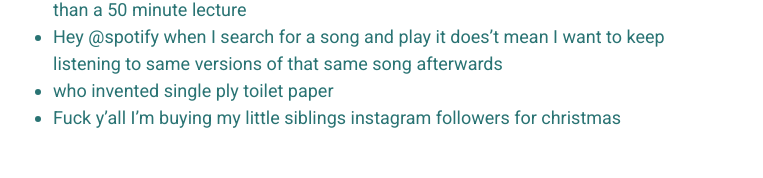
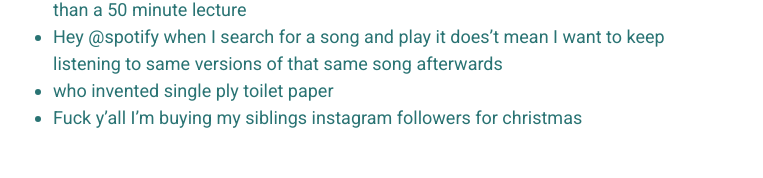
Before and after one commit to iamkahvi/iamkahvi.github.io, a Jekyll site: the page built from _posts/2017-02-03-drafts.md, in a window 1280 px wide. Shown: the part 1279-1457 px from the top of the page, without its empty margins (258-1021 px from the left). Built offline with Jekyll 4.4.1, drawn with Linux system fonts in a browser that asks for light colours.

Commit message:
edit to that tweet

```diff
--- a/_posts/2017-02-03-drafts.md
+++ b/_posts/2017-02-03-drafts.md
@@ -38,4 +38,4 @@ tweets
 - Why am I paying 10 grad in tuition when a 5 minute youtube video teaches me more than a 50 minute lecture
 - Hey @spotify when I search for a song and play it does’t mean I want to keep listening to same versions of that same song afterwards
 - who invented single ply toilet paper
-- Fuck y’all I’m buying my little siblings instagram followers for christmas
+- Fuck y’all I’m buying my siblings instagram followers for christmas
```
Also changed, not shown: 2 other files.
